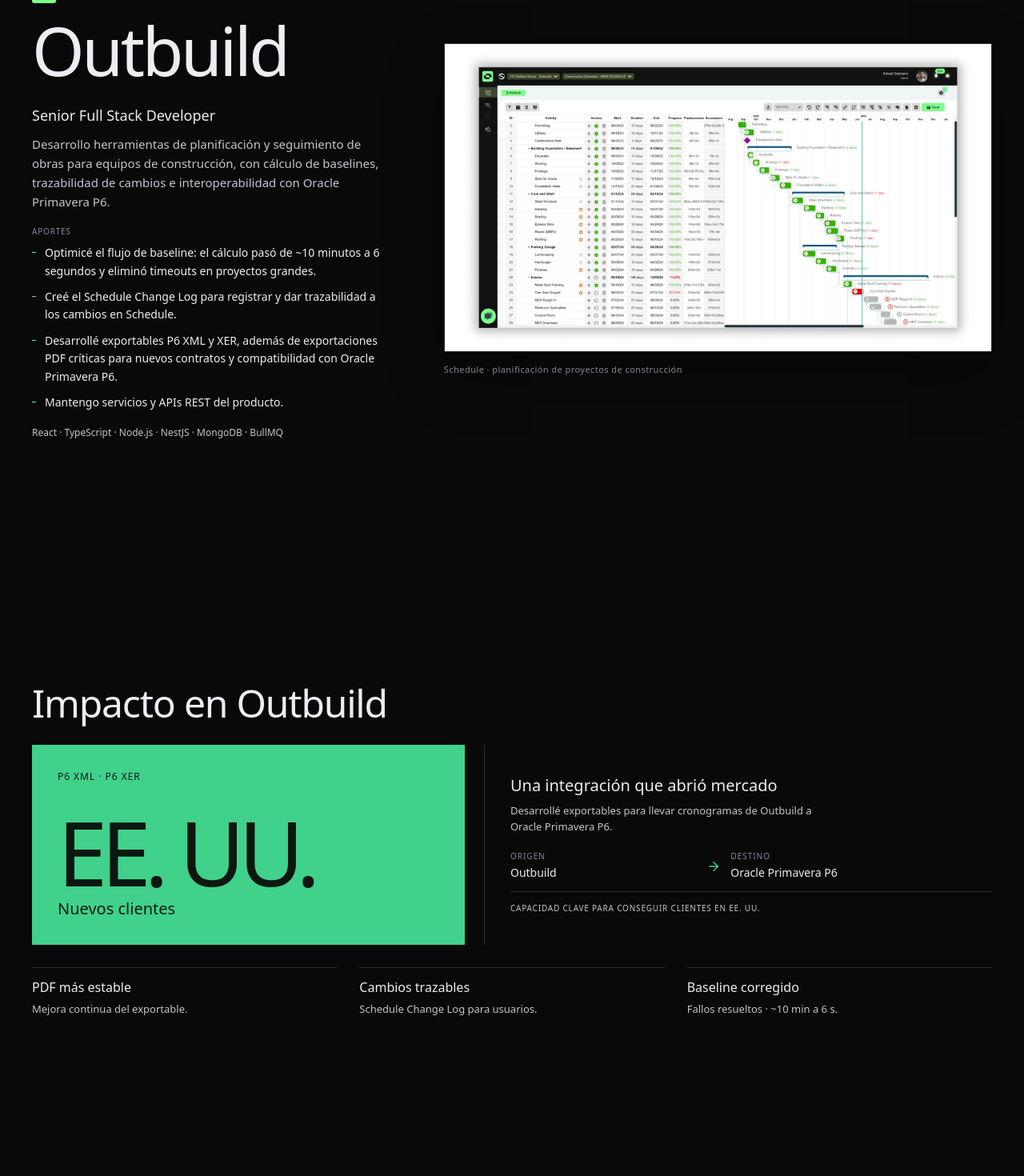
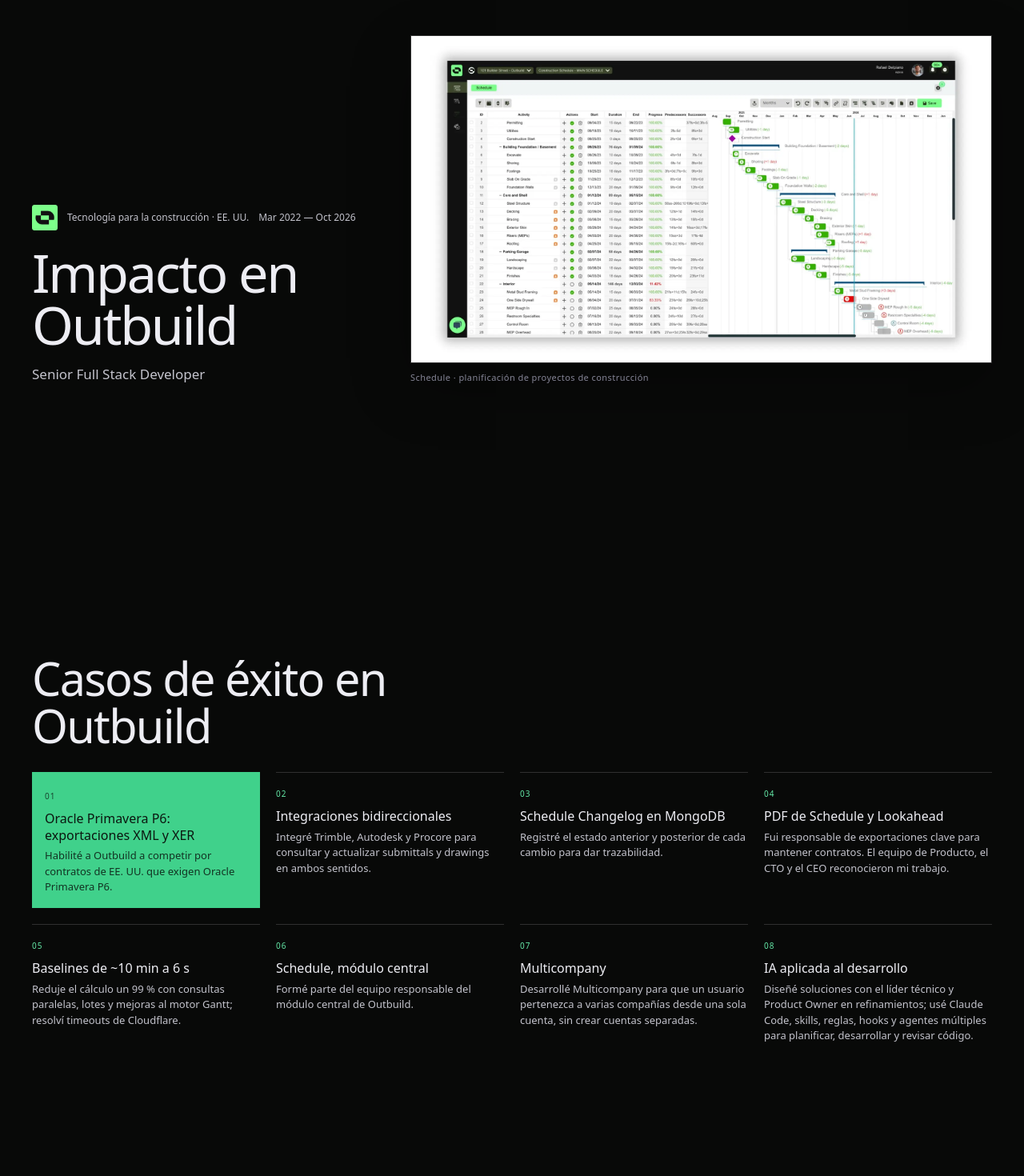
Before and after one commit to nicowr94/portfolio, a Next.js app: page / in a window 1280 px wide. Shown: the part 2538-4008 px from the top of the page at 80% size. Built offline with nearby package versions, Linux system fonts and the light colour scheme.

Commit message:
feat(portfolio): separar casos de éxito y ampliar Gantt de Outbuild

```diff
--- a/app/page.tsx
+++ b/app/page.tsx
@@ -3,7 +3,7 @@ import {
   CareerTimelineSection,
   HeroSection,
   OutbuildExperienceSection,
-  ProjectsSection,
+  OutbuildSuccessCasesSection,
   PreviousExperienceSections,
   StatsSection,
   TechStackSection,
@@ -20,7 +20,7 @@ export default function Home() {
     <StatsSection />
     <CareerTimelineSection />
     <OutbuildExperienceSection />
-    <ProjectsSection />
+    <OutbuildSuccessCasesSection />
     <PreviousExperienceSections />
     <TechStackSection />
   </main>;
--- a/features/portfolio/components/CompanyExperienceSections.tsx
+++ b/features/portfolio/components/CompanyExperienceSections.tsx
@@ -37,31 +37,101 @@ function PreviousExperience({ item }: { item: (typeof experience)[number] }) {
 
 const outbuild = experience[2];
 
+const outbuildAchievements = [
+  {
+    title: 'Oracle Primavera P6: exportaciones XML y XER',
+    description: 'Habilité a Outbuild a competir por contratos de EE. UU. que exigen Oracle Primavera P6.',
+  },
+  {
+    title: 'Integraciones bidireccionales',
+    description: 'Integré Trimble, Autodesk y Procore para consultar y actualizar submittals y drawings en ambos sentidos.',
+  },
+  {
+    title: 'Schedule Changelog en MongoDB',
+    description: 'Registré el estado anterior y posterior de cada cambio para dar trazabilidad.',
+  },
+  {
+    title: 'PDF de Schedule y Lookahead',
+    description: 'Fui responsable de exportaciones clave para mantener contratos. El equipo de Producto, el CTO y el CEO reconocieron mi trabajo.',
+  },
+  {
+    title: 'Baselines de ~10 min a 6 s',
+    description: 'Reduje el cálculo un 99 % con consultas paralelas, lotes y mejoras al motor Gantt; resolví timeouts de Cloudflare.',
+  },
+  {
+    title: 'Schedule, módulo central',
+    description: 'Formé parte del equipo responsable del módulo central de Outbuild.',
+  },
+  {
+    title: 'Multicompany',
+    description: 'Desarrollé Multicompany para que un usuario pertenezca a varias compañías desde una sola cuenta, sin crear cuentas separadas.',
+  },
+  {
+    title: 'IA aplicada al desarrollo',
+    description: 'Diseñé soluciones con el líder técnico y Product Owner en refinamientos; usé Claude Code, skills, reglas, hooks y agentes múltiples para planificar, desarrollar y revisar código.',
+  },
+];
+
 export function OutbuildExperienceSection() {
   return (
-    <section className="flex min-h-svh snap-start snap-always items-center bg-background py-[clamp(64px,9vh,104px)] text-foreground max-[760px]:items-start max-[760px]:py-[76px] max-[760px]:pb-16" id={outbuild.id} aria-labelledby="career-outbuild-heading">
-      <div className="mx-auto grid w-[min(1200px,calc(100%-64px))] grid-cols-[minmax(310px,.78fr)_minmax(0,1.22fr)] items-center gap-[clamp(36px,6vw,84px)] max-[760px]:w-[min(100%-48px,560px)] max-[760px]:grid-cols-1 max-[760px]:gap-[30px]">
-        <div className="min-w-0">
-          <div className="flex flex-wrap items-center gap-x-4 gap-y-2.5 text-xs text-secondary">
-            <Image className="h-[30px] w-auto max-w-[108px] object-contain object-left" src={publicAssetPath(outbuild.logo)} alt="" width={outbuild.logoWidth} height={outbuild.logoHeight} />
+    <section className="flex min-h-svh snap-start snap-always items-center bg-background py-[clamp(42px,6vh,64px)] text-foreground max-[760px]:items-start max-[760px]:py-14 max-[760px]:pb-12" id={outbuild.id} aria-labelledby="outbuild-heading">
+      <div className="mx-auto w-[min(1200px,calc(100%-64px))] max-[760px]:w-[min(100%-48px,560px)]">
+        <div className="grid grid-cols-[minmax(280px,.72fr)_minmax(0,1.28fr)] items-end gap-[clamp(28px,5vw,64px)] max-[760px]:grid-cols-1 max-[760px]:gap-6">
+          <header className="min-w-0">
+            <div className="mb-5 flex flex-wrap items-center gap-x-3 gap-y-2.5 text-xs text-secondary max-[760px]:mb-3">
+              <Image className="h-8 w-auto max-w-[90px] object-contain object-left" src={publicAssetPath(outbuild.logo)} alt="" width={outbuild.logoWidth} height={outbuild.logoHeight} />
               <span>{outbuild.description}</span>
-            <span className="text-xs text-secondary">{outbuild.dates}</span>
+              <span>{outbuild.dates}</span>
             </div>
-          <h2 className="mt-[18px] mb-7 text-company font-normal leading-[.98] tracking-[-.04em] text-foreground max-[760px]:mt-4 max-[760px]:mb-[22px] max-[760px]:text-company-mobile" id="career-outbuild-heading">Outbuild</h2>
-          <ExperienceDetails item={outbuild} />
-        </div>
+            <h2 className="m-0 max-w-[12ch] text-[clamp(2.6rem,5.2vw,4.5rem)] font-normal leading-[.98] tracking-[-.035em] text-foreground max-[760px]:max-w-none max-[760px]:text-[clamp(2.5rem,11vw,3.5rem)]" id="outbuild-heading">
+              Impacto en Outbuild
+            </h2>
+            <p className="mb-0 mt-4 text-body-lg font-medium text-secondary max-[760px]:mt-2 max-[760px]:text-base">
+              {outbuild.role}
+            </p>
+          </header>
 
           <figure className="m-0 min-w-0">
             <Image
-            className="block h-auto w-full border border-border bg-background shadow-[0_28px_70px_var(--color-shadow)]"
+              className="block h-auto max-h-[56svh] w-full border border-border bg-background object-contain shadow-[0_28px_70px_var(--color-shadow)] max-[760px]:max-h-[42svh]"
               src={publicAssetPath('/outbuild-schedule.png')}
               alt="Vista de Schedule en Outbuild con actividades de obra y su cronograma Gantt."
               width={1920}
               height={1080}
-            sizes="(max-width: 760px) 100vw, (max-width: 1200px) 50vw, 600px"
+              sizes="(max-width: 760px) 100vw, (max-width: 1200px) 58vw, 700px"
             />
-          <figcaption className="mt-3.5 text-meta tracking-[.04em] text-subtle max-[760px]:text-caption">Schedule · planificación de proyectos de construcción</figcaption>
+            <figcaption className="mt-2.5 text-meta tracking-[.04em] text-subtle max-[760px]:text-caption">Schedule · planificación de proyectos de construcción</figcaption>
           </figure>
+        </div>
+      </div>
+    </section>
+  );
+}
+
+export function OutbuildSuccessCasesSection() {
+  return (
+    <section className="flex min-h-svh snap-start snap-always items-center bg-background py-[clamp(42px,6vh,64px)] text-foreground max-[760px]:items-start max-[760px]:py-14 max-[760px]:pb-12" id="work" aria-labelledby="outbuild-cases-heading">
+      <div className="mx-auto w-[min(1200px,calc(100%-64px))] max-[760px]:w-[min(100%-48px,560px)]">
+        <h2 className="m-0 mb-7 max-w-[20ch] text-[clamp(2.25rem,4.5vw,3.75rem)] font-normal leading-[1.02] tracking-[-.03em] text-foreground max-[760px]:mb-6 max-[760px]:text-[clamp(2rem,9vw,3rem)]" id="outbuild-cases-heading">
+          Casos de éxito en Outbuild
+        </h2>
+
+        <ol aria-label="Casos de éxito en Outbuild, ordenados por impacto" className="m-0 grid list-none grid-cols-4 gap-x-5 gap-y-5 p-0 max-[900px]:grid-cols-2 max-[760px]:gap-x-4 max-[760px]:gap-y-4 max-[540px]:grid-cols-1 max-[540px]:gap-y-3">
+          {outbuildAchievements.map(({ title, description }, index) => {
+            const featured = index === 0;
+            return (
+              <li className={featured ? 'min-w-0 bg-primary p-4 text-primary-foreground max-[540px]:p-3' : 'min-w-0 border-t border-border pt-3'} key={title} value={index + 1}>
+                <span className={featured ? 'text-caption tracking-[.1em] text-primary-foreground/75' : 'text-caption tracking-[.1em] text-ring'}>{String(index + 1).padStart(2, '0')}</span>
+                <h3 className={`mb-1.5 mt-2 text-base font-medium leading-[1.3] max-[760px]:text-small ${featured ? 'text-primary-foreground' : 'text-foreground'}`}>
+                  {title}
+                </h3>
+                <p className={`mb-0 mt-0 text-small leading-[1.5] max-[760px]:text-meta ${featured ? 'text-primary-foreground/85' : 'text-secondary'}`}>
+                  {description}
+                </p>
+              </li>
+            );
+          })}
+        </ol>
       </div>
     </section>
   );
--- a/features/portfolio/components/ProjectsSection.tsx
+++ /dev/null
@@ -1,87 +0,0 @@
-import { ArrowRight } from 'lucide-react';
-
-const supportingProjects = [
-  {
-    title: 'PDF más estable',
-    description: 'Mejora continua del exportable.',
-  },
-  {
-    title: 'Cambios trazables',
-    description: 'Schedule Change Log para usuarios.',
-  },
-  {
-    title: 'Baseline corregido',
-    description: 'Fallos resueltos · ~10 min a 6 s.',
-  },
-];
-
-export function ProjectsSection() {
-  return (
-    <section
-      className="snap-start snap-always mx-auto flex min-h-svh w-[min(1200px,calc(100%-64px))] flex-col justify-center py-[clamp(28px,5vh,48px)] max-[760px]:w-[min(100%-48px,560px)] max-[760px]:py-[clamp(16px,3vh,24px)]"
-      id="work"
-      aria-labelledby="work-heading"
-    >
-      <h2
-        className="m-0 mb-[26px] text-[clamp(1.625rem,4vw,3rem)] font-normal leading-[1.1] tracking-[-.025em] text-foreground max-[760px]:mb-3.5"
-        id="work-heading"
-      >
-        Impacto en Outbuild
-      </h2>
-
-      <div className="grid grid-cols-[.92fr_1.08fr] gap-6 max-[760px]:grid-cols-1 max-[760px]:gap-3">
-        <div className="flex min-h-[250px] flex-col justify-between bg-primary p-[clamp(22px,3vw,32px)] text-primary-foreground max-[760px]:min-h-[164px] max-[760px]:p-5">
-          <div className="text-xs tracking-[.08em] uppercase max-[760px]:text-meta">P6 XML · P6 XER</div>
-          <div>
-            <div className="text-[clamp(3.75rem,9vw,7rem)] leading-[.9] font-medium tracking-[-.07em] max-[760px]:text-[4.625rem]">
-              EE. UU.
-            </div>
-            <div className="mt-2 text-xl leading-[1.3] max-[760px]:text-lg">Nuevos clientes</div>
-          </div>
-        </div>
-
-        <div className="flex flex-col justify-center border-l border-border pl-8 max-[760px]:border-t max-[760px]:border-l-0 max-[760px]:pt-4 max-[760px]:pl-0">
-          <h3 className="mt-0 mb-2.5 text-xl leading-[1.25] font-medium text-foreground max-[760px]:text-lg">
-            Una integración que abrió mercado
-          </h3>
-          <p className="m-0 max-w-[54ch] text-small leading-[1.5] text-secondary">
-            Desarrollé exportables para llevar cronogramas de Outbuild a Oracle Primavera P6.
-          </p>
-          <figure
-            className="mt-5 mb-0"
-            aria-label="Los exportables conectan Outbuild con Oracle Primavera P6"
-          >
-            <div className="grid grid-cols-[minmax(0,1fr)_auto_minmax(0,1.4fr)] items-center gap-3 border-b border-border pb-3">
-              <div>
-                <div className="text-caption tracking-[.1em] text-subtle">ORIGEN</div>
-                <span className="text-sm leading-[1.3] text-foreground">Outbuild</span>
-              </div>
-              <ArrowRight className="text-primary" size={18} aria-hidden="true" />
-              <div>
-                <div className="text-caption tracking-[.1em] text-subtle">DESTINO</div>
-                <span className="text-sm leading-[1.3] text-foreground">Oracle Primavera P6</span>
-              </div>
-            </div>
-            <figcaption className="mt-3 text-caption leading-[1.6] tracking-[.08em] text-secondary">
-              CAPACIDAD CLAVE PARA CONSEGUIR CLIENTES EN EE. UU.
-            </figcaption>
-          </figure>
-        </div>
-      </div>
-
-      <div
-        className="mt-7 grid grid-cols-3 gap-x-7 max-[760px]:mt-4 max-[760px]:grid-cols-1 max-[760px]:gap-y-2.5"
-        aria-label="Otros casos de éxito en Outbuild"
-      >
-        {supportingProjects.map(({ title, description }) => (
-          <article className="border-t border-border pt-3.5 max-[760px]:pt-2.5" key={title}>
-            <h3 className="mt-0 mb-1.5 text-base leading-[1.35] font-medium text-foreground max-[760px]:mb-1 max-[760px]:text-sm">
-              {title}
-            </h3>
-            <p className="m-0 text-small leading-[1.5] text-secondary">{description}</p>
-          </article>
-        ))}
-      </div>
-    </section>
-  );
-}
--- a/features/portfolio/index.ts
+++ b/features/portfolio/index.ts
@@ -1,8 +1,7 @@
 export { CareerTimelineSection } from './components/CareerTimelineSection';
 export { CleanArchitectureEditor } from './components/CleanArchitectureEditor';
 export { HeroSection } from './components/HeroSection';
-export { OutbuildExperienceSection, PreviousExperienceSections } from './components/CompanyExperienceSections';
-export { ProjectsSection } from './components/ProjectsSection';
+export { OutbuildExperienceSection, OutbuildSuccessCasesSection, PreviousExperienceSections } from './components/CompanyExperienceSections';
 export { SiteFooter } from './components/SiteFooter';
 export { StatsSection } from './components/StatsSection';
 export { TechStackSection } from './components/TechStackSection';
```
Lines whose indentation alone changed are shown as unchanged.
